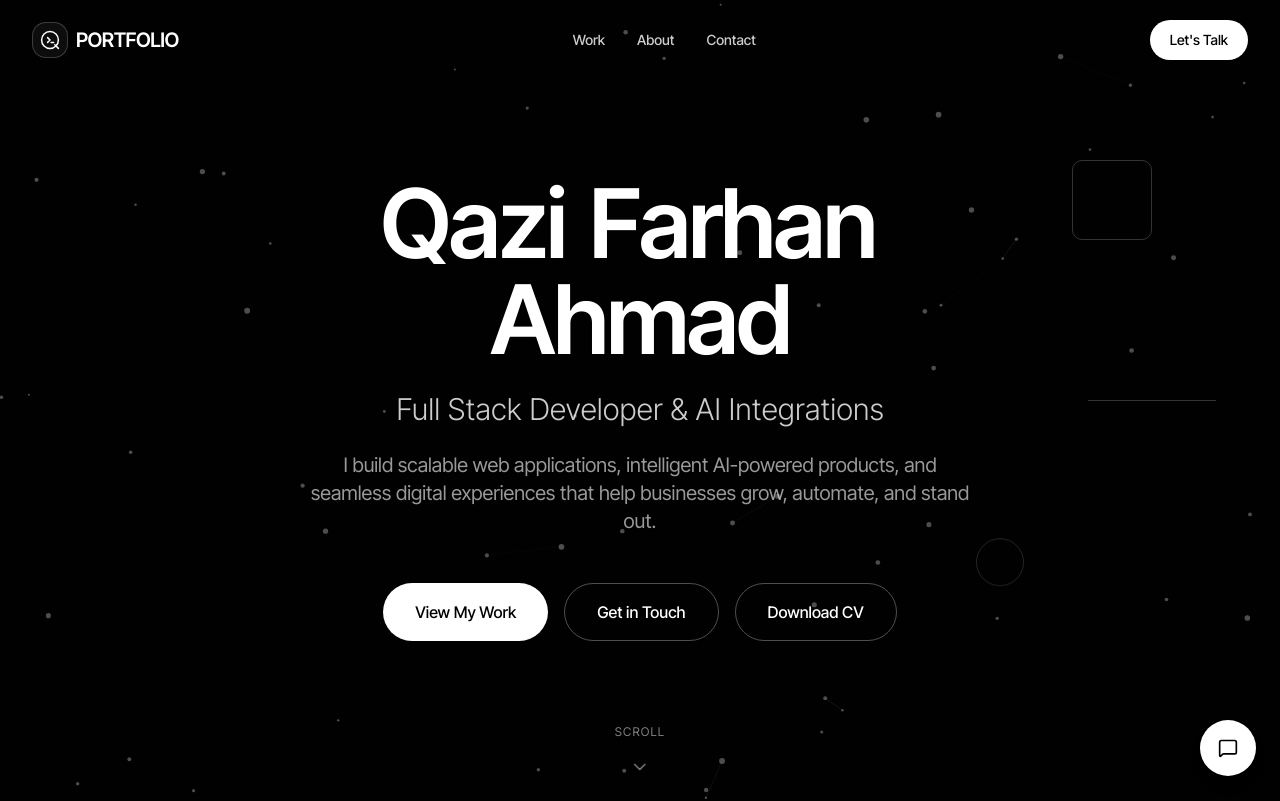
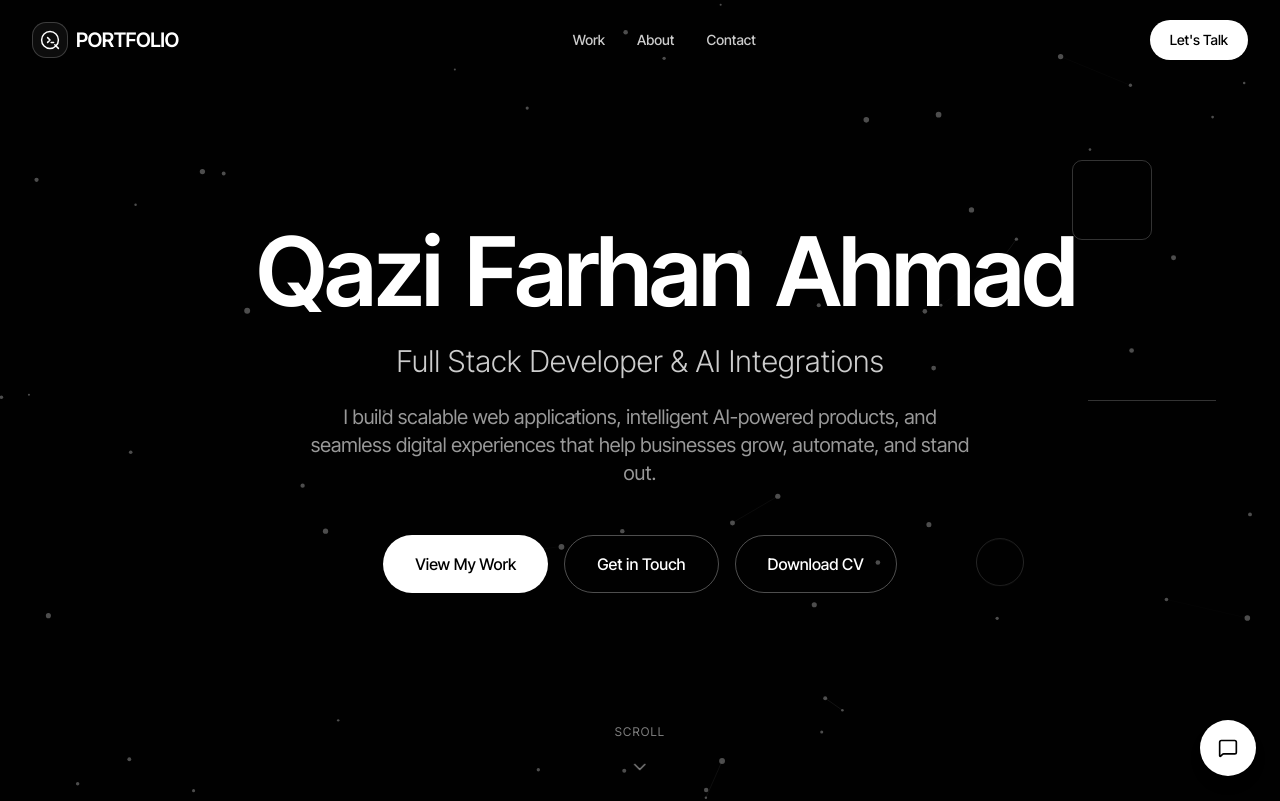
Before and after one commit to Qaziaaaa/portfolio, a React (Vite) app: page / in a window 1280 px wide. Shown: the top 801 px of the page. Built offline with nearby package versions, Linux system fonts and the light colour scheme.

Commit message:
fix: hero name on one line — tighter font scale + whitespace-nowrap

```diff
--- a/src/sections/Hero.tsx
+++ b/src/sections/Hero.tsx
@@ -257,7 +257,7 @@ const Hero = () => {
       <div className="relative z-[3] w-[95%] max-w-[90rem] mx-auto px-4 sm:px-6 lg:px-8 pt-24 pb-16 sm:pb-20 flex items-center justify-center">
         <div className="max-w-3xl text-center">
           {/* Headline */}
-          <h1 className="text-[9vw] sm:text-5xl md:text-6xl lg:text-7xl xl:text-8xl font-semibold text-white leading-[1.08] tracking-tight mb-6">
+          <h1 className="text-5xl sm:text-6xl md:text-7xl lg:text-8xl font-semibold text-white leading-[1.08] tracking-tight mb-6 whitespace-nowrap">
             {['Qazi', 'Farhan', 'Ahmad'].map((word, index) => (
               <span
                 key={index}
```
